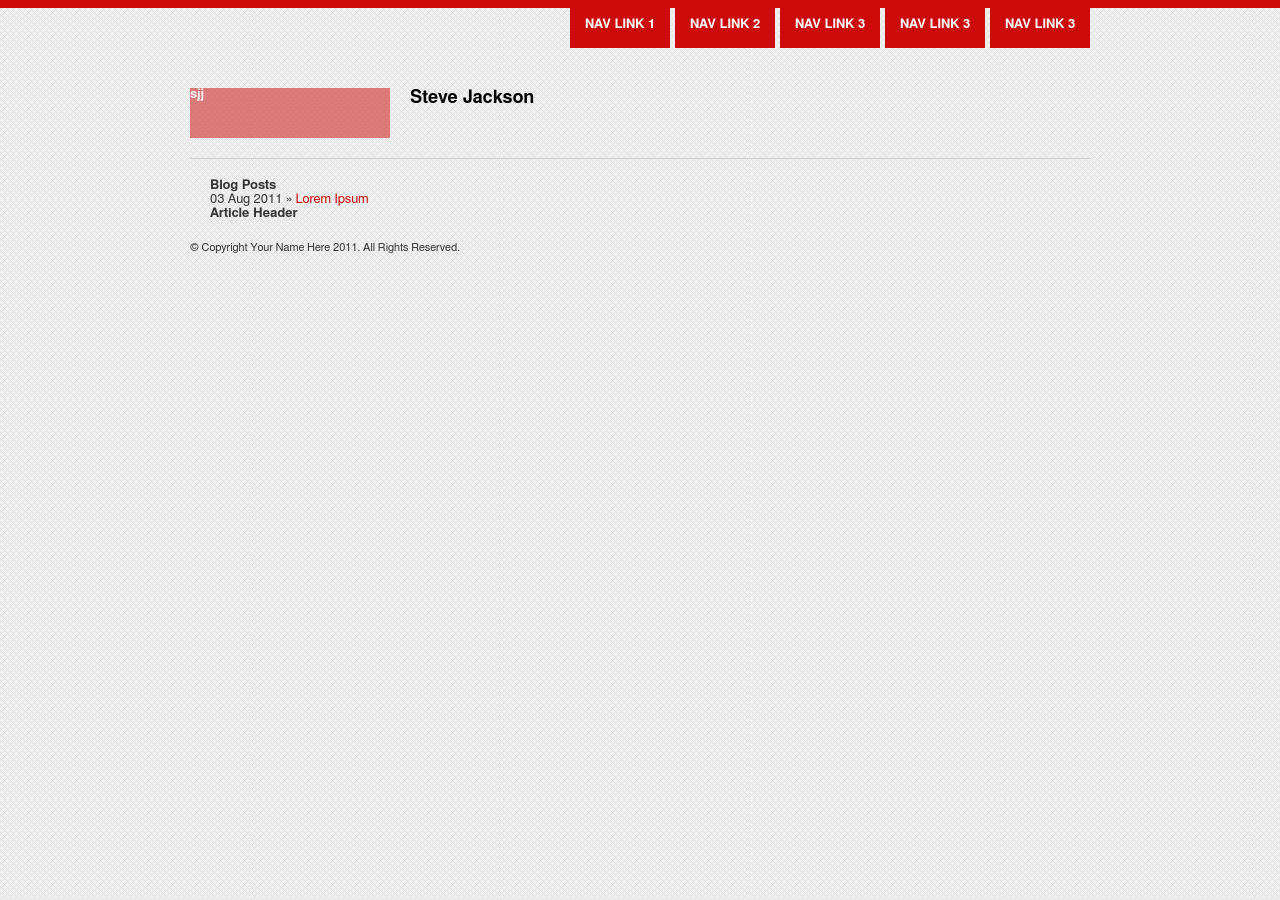
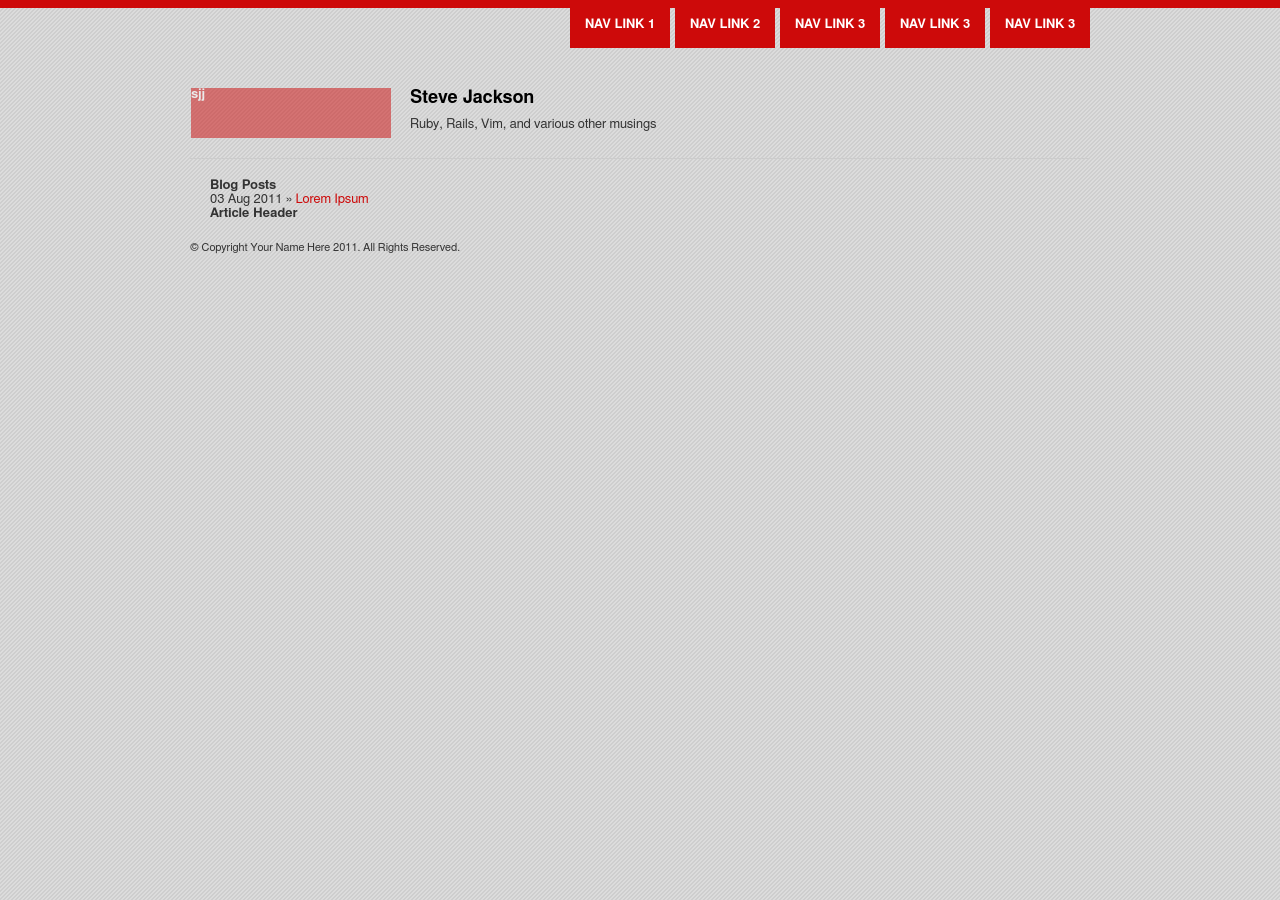
Before and after one commit to stevejackson/sjackson.net, a Jekyll site: the page built from index.html, in a window 1280 px wide. Built offline with Jekyll 4.4.1, drawn with Linux system fonts in a browser that asks for light colours; Markdown is read by kramdown in place of the engine named in the settings.

```diff
--- a/_layouts/default.html
+++ b/_layouts/default.html
@@ -49,13 +49,16 @@
 	<header>
 
 		<div class="left-split">
+			<div id="boxcontainer">
 			<div id="box" class="opaque">
 				<span>sjj</span>
+			</div>
 			</div>
 		</div>
 
 		<div class="right-split">
 			<h1><a href="">Steve Jackson</a></h1>
+			<span>Ruby, Rails, Vim, and various other musings</span>
 		</div>
 
 		<div class="clear"></div>
--- a/css/layout.css
+++ b/css/layout.css
@@ -1,5 +1,5 @@
 body {
-  background-image: url("/img/bg2.png");
+  background-image: url("/img/bg3.png");
   background-repeat: repeat-x repeat-y; }
 
 #top-bar {
@@ -26,11 +26,20 @@ header {
     left: 200px;
     width: 680px;
     margin-left: 20px; }
+    header .right-split span {
+      position: absolute;
+      left: 0;
+      top: 30px; }
     header .right-split h1 a {
       font-size: 18px;
       color: black; }
       header .right-split h1 a:hover {
         color: #cd0a0a; }
+
+#boxcontainer {
+  width: 100%;
+  height: 50px;
+  padding-left: 1px; }
 
 #box {
   float: right;
@@ -86,40 +95,6 @@ header {
     font-size: 13px;
     font-weight: bold; }
 
-/*
-#nav {
-position: absolute;
-right: 0px;
-top: 0px;
-display: block;
-
-ul {
-width: 100%;
-list-style: none;
-display: block;
-
-li {
-float: left;
-margin-left: 3px;
-margin-left: 5px;
-padding: 8px 15px 8px 15px;
-background: $theme-color;
-color: white;
-
-&:hover {
-background: lighten($theme-color, 15%);
-		}
-
-						a {
-						display: block;
-						text-decoration: none;
-						text-transform: uppercase;
-						color: white;
-		}
-	}
-}
-}
- */
 section#content {
   padding: 20px; }
 
--- a/js/functions.js
+++ b/js/functions.js
@@ -19,11 +19,16 @@ $(document).ready(function (){
 		spacing: 5
 	});
 
-	$('#box').hover(function() {
-		$('#box').animate({
+	$('#boxcontainer').hover(function() {
+		$('#box').stop().animate({
 			width: "50px",
 			opacity: 1.0,
 		}, 100);
+		},
+	function() {
+		$('#box').stop().animate({
+			width: "100%",
+			opacity: 0.4,
+		}, 1000);
 	});
-
 });
```
Also changed, not shown: css/layout.scss (+16 -38 lines), img/bg3.png (added).
